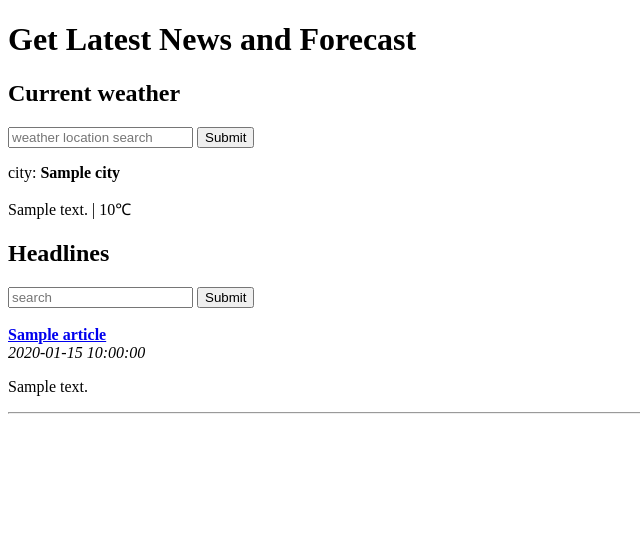
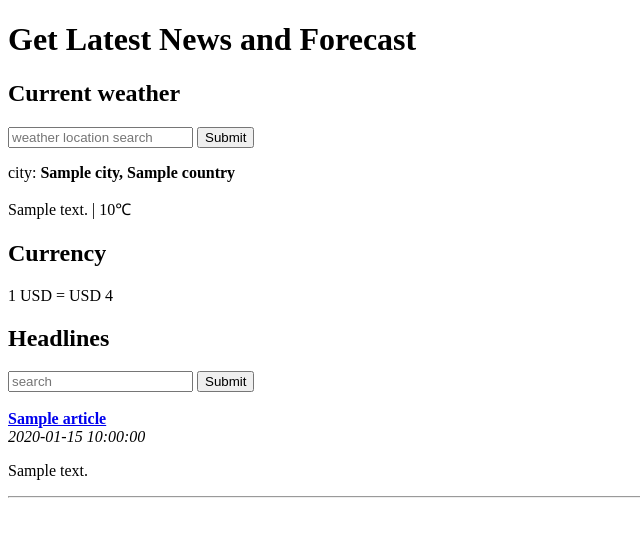
Before and after one commit to kashkama/rss_flask, a Flask app: template app/templates/home.html in a window 1280 px wide. Shown: the top 537 px of the page, without its empty margins (0-640 px from the left). Run offline with Flask 2, Linux system fonts and the light colour scheme; the template is opened without the code that fills it: most values are stand-ins (such as "Sample title", 1, 10 or a date in 2020).

Commit message:
adding currency

```diff
--- a/app/templates/home.html
+++ b/app/templates/home.html
@@ -13,8 +13,10 @@
         <input type="text" name="city" placeholder="weather location search">
         <input type="submit" value="Submit">
     </form>
-    <p>city: <b>{{weather.city}}</b></p>
+    <p>city: <b>{{weather.city}}, {{weather.country}}</b></p>
     <p>{{weather.description}} | {{weather.temperature}}&#8451</p>
+    <h2>Currency</h2>
+    1 {{currency_from}} = {{currency_to}} {{rate}}
     <h2>Headlines</h2>
     <form>
         <input text="text" name="publication" placeholder="search"/>
--- a/app/views.py
+++ b/app/views.py
@@ -14,7 +14,13 @@ RSS_FEEDS = {
     "fox": "http://feeds.foxnews.com/foxnews/latest",
     "iol": "http://www.iol.co.za/cmlink/1.640"
 }
-DEFAULTS = {"publication": "bbc", "city":"Nairobi,Kenya"}
+DEFAULTS = {
+    "publication": "bbc",
+    "city":"Nairobi,Kenya",
+    "currency_from": "KES",
+    "currency_to": "USD"
+}
+
 
 @app.route("/")
 def home():
@@ -30,8 +36,25 @@ def home():
         city = DEFAULTS["city"]
 
     weather = get_weather(city)
+    # get customized currency based on user input or default
+    currency_from = request.args.get("currency_from")
+    if not currency_from:
+        currency_from = DEFAULTS["currency_from"]
 
-    return render_template("home.html", articles=articles, weather=weather)
+    currency_to = request.args.get("currency_to")
+    if not currency_to:
+        currency_to = DEFAULTS["currency_to"]
+
+    rate = get_rates(currency_from, currency_to)
+
+    return render_template(
+        "home.html",
+        articles=articles,
+        weather=weather,
+        currency_from=currency_from,
+        currency_to=currency_to,
+        rate=rate
+    )
 
 def get_news(query):
     if not query or query.lower() not in RSS_FEEDS:
@@ -42,9 +65,8 @@ def get_news(query):
     return feed["entries"]
 
 def get_weather(query):
-    api_url =  "http://api.openweathermap.org/data/2.5/weather?q={}&units=metric&appid=2d5b161aa35a6b40ab5b8f3fc1f7d8a3"
     query = urllib.parse.quote(query)
-    url = api_url.format(query)
+    url = WEATHER_URL.format(query)
     data = urllib2.urlopen(url).read()
     parsed = json.loads(data)
     weather = None
@@ -52,9 +74,17 @@ def get_weather(query):
         weather = {
             "description": parsed["weather"][0]["description"],
             "temperature": parsed["main"]["temp"],
-            "city": parsed["name"]
+            "city": parsed["name"],
+            "country": parsed["sys"]["country"]
         }
     return weather
+
+def get_rates(frm, to):
+    all_currrency = urllib2.urlopen(CURRENCY_URL).read()
+    parsed = json.loads(all_currrency).get("rates")
+    frm_rate = parsed.get(frm.upper())
+    to_rate = parsed.get(to.upper())
+    return to_rate/frm_rate
 
 
 if __name__ == "__main__":
```
